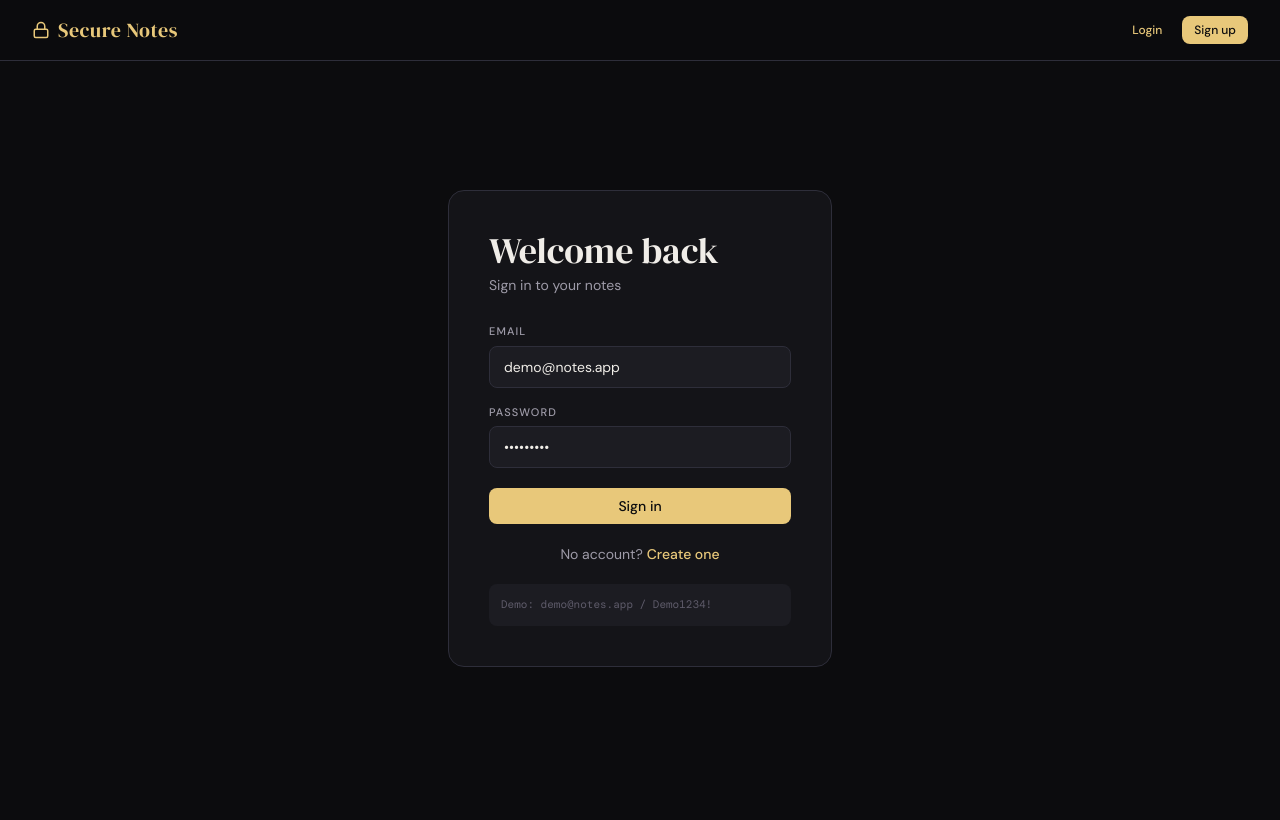
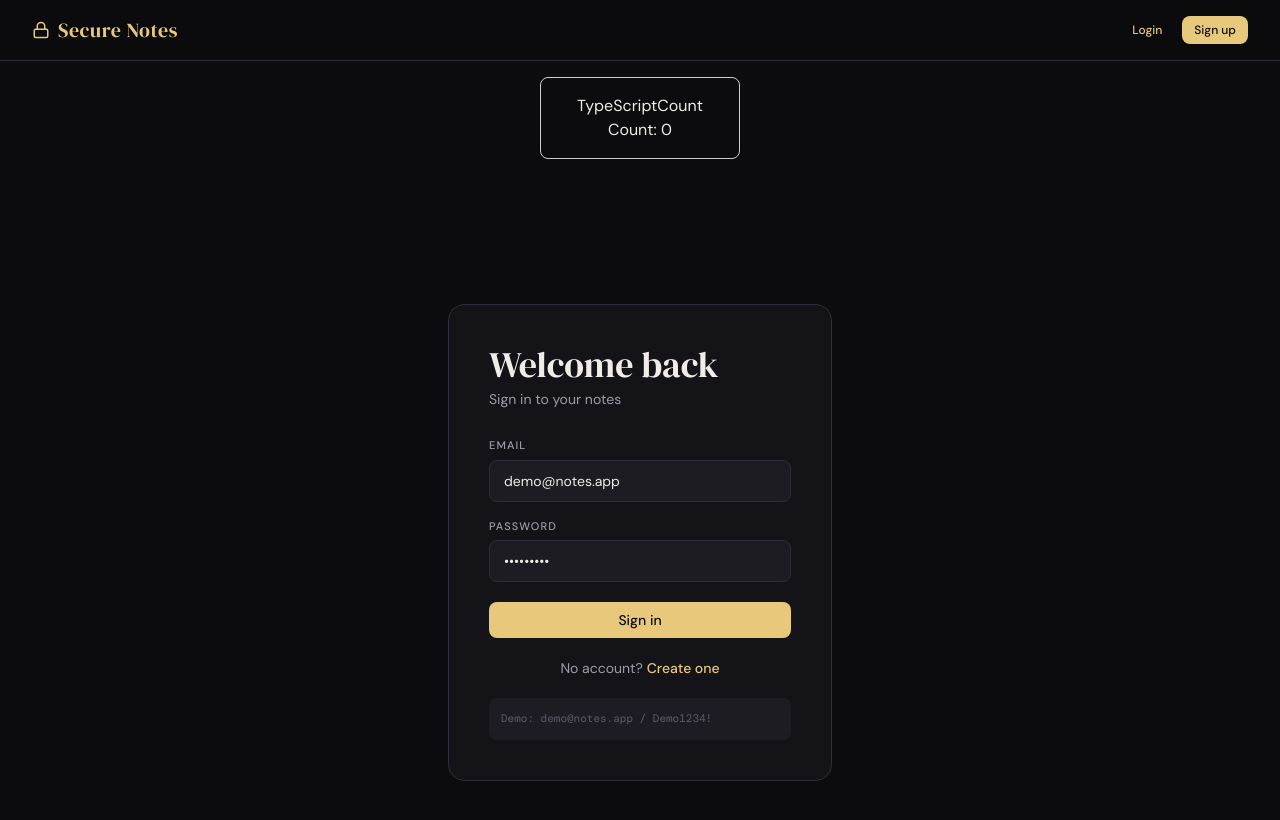
Before and after one commit to sudhirhadge/secure-notes, a React (Vite) app: page /login in a window 1280 px wide. Shown: the top 820 px of the page. Built offline with nearby package versions, Linux system fonts and the light colour scheme.

Commit message:
chore(config): typescript is configured in the project

```diff
--- a/package.json
+++ b/package.json
@@ -18,8 +18,9 @@
     "zustand": "^4.5.0"
   },
   "devDependencies": {
-    "@types/react": "^18.2.0",
-    "@types/react-dom": "^18.2.0",
+    "@types/node": "^25.9.0",
+    "@types/react": "^18.3.28",
+    "@types/react-dom": "^18.3.7",
     "@vitejs/plugin-react": "^4.2.0",
     "autoprefixer": "^10.4.17",
     "eslint": "^8.56.0",
@@ -28,6 +29,7 @@
     "gh-pages": "^6.3.0",
     "postcss": "^8.4.35",
     "tailwindcss": "^3.4.1",
+    "typescript": "^6.0.3",
     "vite": "^5.1.0"
   }
 }
--- a/src/App.jsx
+++ b/src/App.jsx
@@ -1,12 +1,13 @@
 import { lazy, Suspense } from 'react'
 import { Routes, Route, Navigate } from 'react-router-dom'
-import Nav            from '@/components/Nav'
+import Nav from '@/components/Nav'
 import ProtectedRoute from '@/components/ProtectedRoute'
+import TestTsx from './TestTsx'
 
 // Code-split each page — they're only downloaded when navigated to
-const LoginPage   = lazy(() => import('@/pages/LoginPage'))
-const SignupPage  = lazy(() => import('@/pages/SignupPage'))
-const NotesPage   = lazy(() => import('@/pages/NotesPage'))
+const LoginPage = lazy(() => import('@/pages/LoginPage'))
+const SignupPage = lazy(() => import('@/pages/SignupPage'))
+const NotesPage = lazy(() => import('@/pages/NotesPage'))
 const ProfilePage = lazy(() => import('@/pages/ProfilePage'))
 
 function PageLoader() {
@@ -21,10 +22,11 @@ export default function App() {
   return (
     <div className="min-h-screen flex flex-col">
       <Nav />
+      <TestTsx title='TypeScriptCount' />
       <Suspense fallback={<PageLoader />}>
         <Routes>
           {/* Public routes */}
-          <Route path="/login"  element={<LoginPage />} />
+          <Route path="/login" element={<LoginPage />} />
           <Route path="/signup" element={<SignupPage />} />
 
           {/* Protected routes */}
--- /dev/null
+++ b/src/TestTsx.tsx
@@ -0,0 +1,25 @@
+type TestTsxProps = {
+    title: string
+    count?: number
+}
+
+export default function TestTsx({
+    title,
+    count = 0,
+}: TestTsxProps) {
+    return (
+        <div
+            style={{
+                padding: '16px',
+                border: '1px solid #ccc',
+                borderRadius: '8px',
+                width: '200px',
+                textAlign: 'center',
+                margin: '16px auto',
+            }}
+        >
+            <h2>{title}</h2>
+            <p>Count: {count}</p>
+        </div>
+    )
+}
--- /dev/null
+++ b/src/vite-env.d.ts
@@ -0,0 +1 @@
+/// <reference types="vite/client" />
```
Also changed, not shown: tsconfig.json (added, +26 -0 lines), 1 other file (tests, documents, lock files or other folders).
